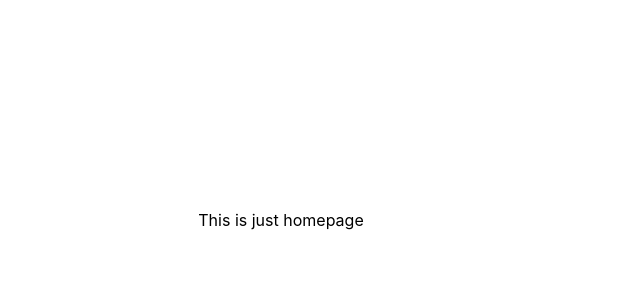
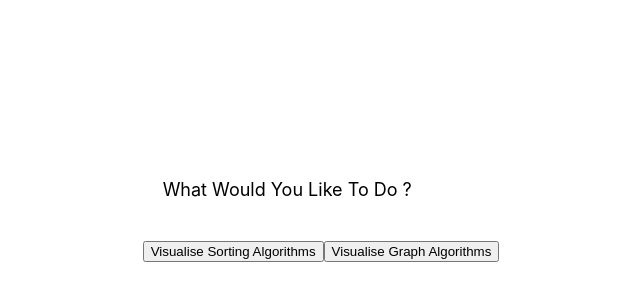
Before and after one commit to KartikHegde64bit/SortingVisualizer, a React (Create React App) app: page / in a window 1280 px wide. Shown: the part 180-480 px from the top of the page, without its empty margins (359-999 px from the left). Built offline with nearby package versions, Linux system fonts and the light colour scheme.

Commit message:
homepage changes

```diff
--- /dev/null
+++ b/src/components/GettingStarted/GettingStarted.css
@@ -0,0 +1,11 @@
+.sorting-button{
+    /* display: flex; */
+    margin-left: 80px;
+}
+
+.intro-text{
+    display: flex;
+    margin-left: 100px;
+    font-size: large;
+    margin-bottom: 40px;
+}
--- /dev/null
+++ b/src/components/GettingStarted/GettingStarted.jsx
@@ -0,0 +1,29 @@
+import React from 'react'
+import "./GettingStarted.css"
+import { useNavigate } from 'react-router-dom'
+const GettingStarted = () => {
+    const navigate = useNavigate();
+    const buttonRouteHandler = (route) => {
+        switch(route){
+            case "sortingRoute":
+                navigate("/sortAlgorithms");
+                break;
+        }
+
+    }
+
+    return (
+        <div>
+            <div className='intro-text'>
+                What Would You Like To Do ?
+            </div>
+            <div>
+                <button className='sorting-button' onClick={buttonRouteHandler("sortingRoute")}>Visualise Sorting Algorithms</button>
+
+                <button className='graph-button' onClick={buttonRouteHandler("graphRoute")}>Visualise Graph Algorithms</button>
+            </div>
+        </div>
+    )
+}
+
+export default GettingStarted
--- a/src/components/HomePage/HomePage.jsx
+++ b/src/components/HomePage/HomePage.jsx
@@ -4,13 +4,14 @@ import * as ReactDOM from "react-dom/client";
 import './HomePage.css';
 import UxBoard from '../UxBoard/UxBoard';
 import SortingComponent from '../SortingComponent/SortingComponent';
+import GettingStarted from '../GettingStarted/GettingStarted';
 
 import { createBrowserRouter, RouterProvider } from "react-router-dom";
 
 const router = createBrowserRouter([
     {
         path: "",
-        element: <div>This is just homepage</div>
+        element: <GettingStarted/>
     },
     {
         path: "/sortAlgorithms",
--- a/src/components/SortingComponent/SortingComponent.css
+++ b/src/components/SortingComponent/SortingComponent.css
@@ -58,7 +58,7 @@
 .sort-selection{
 	display: flex;
 	height:800px ;
-	width: 33% ;
+	width: 330px ;
 	border: 1px solid black;
 	border-radius: 5px;
 	background-color: #f0f0f0;
```
